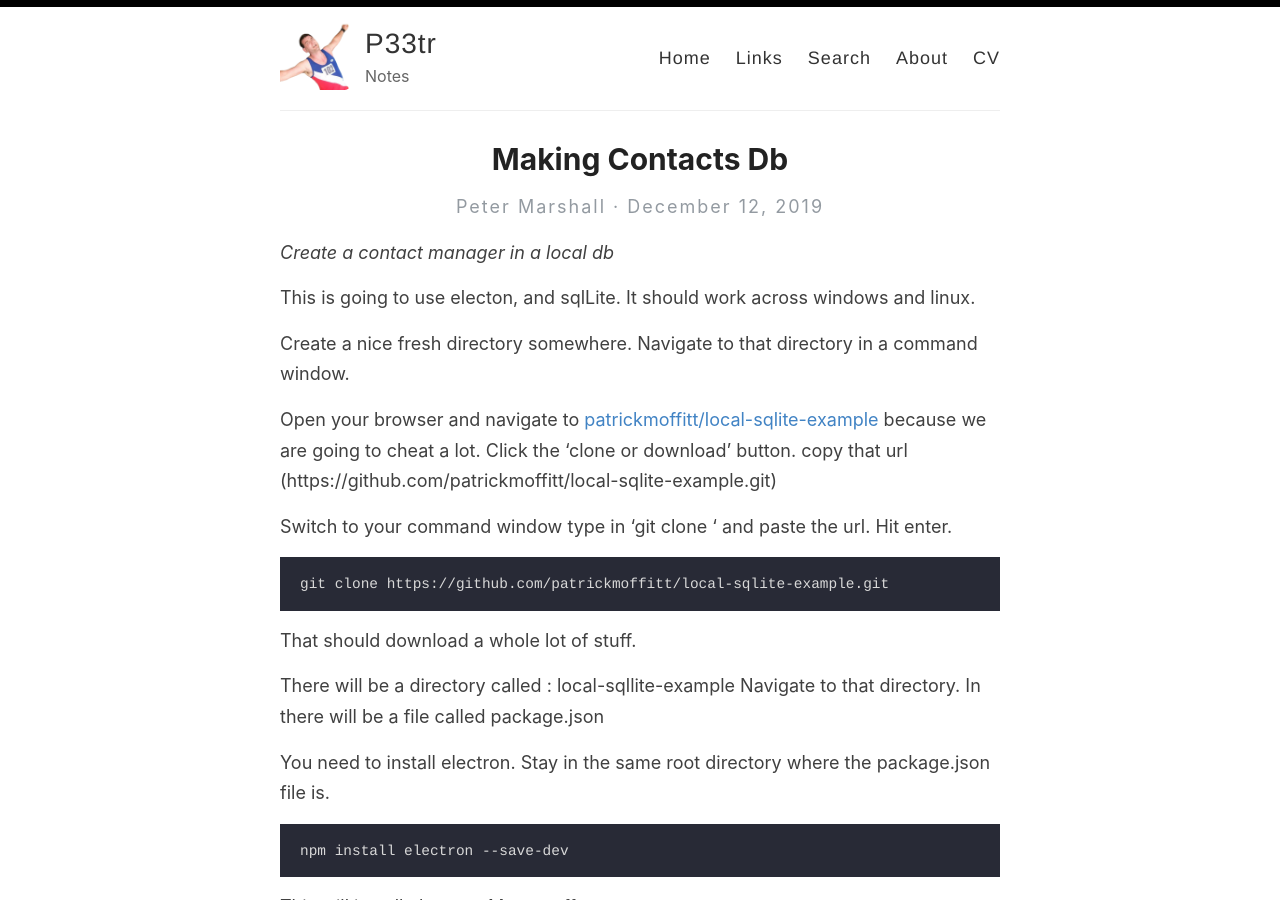
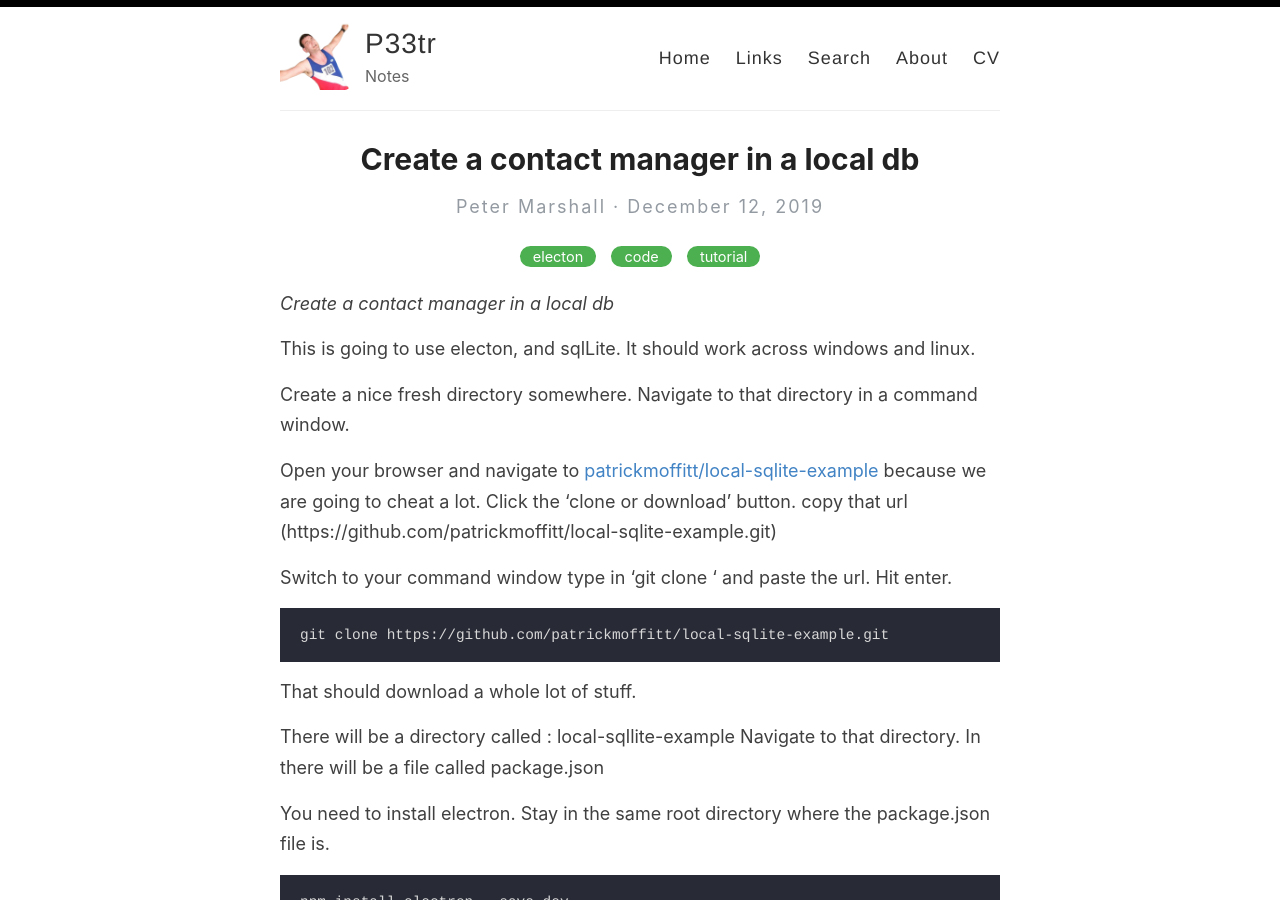
Before and after one commit to petermarshall/blog, a Jekyll site: the page built from _posts/2019-12-12-making-contacts-db.md, in a window 1280 px wide and 900 px high. Built offline with Jekyll 4.4.1, drawn with Linux system fonts in a browser that asks for light colours; our own code applies the rules of GitHub Pages for plain Markdown files.

Commit message:
Update 2019-12-12-making-contacts-db.md

```diff
--- a/_posts/2019-12-12-making-contacts-db.md
+++ b/_posts/2019-12-12-making-contacts-db.md
@@ -1,3 +1,8 @@
+---
+layout: post
+title: Create a contact manager in a local db
+categories: [electon, code, tutorial]
+---
 *Create a contact manager in a local db*
 
 This is going to use electon, and sqlLite. It should work across windows and linux.
```
